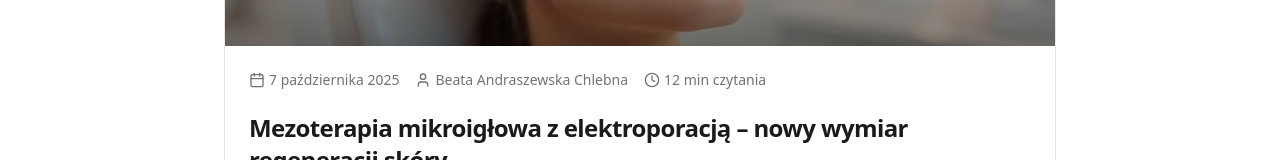
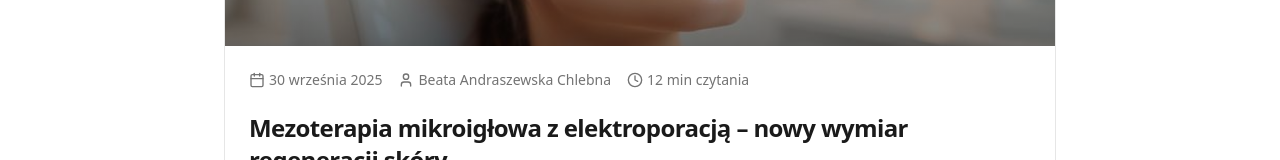
Before and after one commit to Durantealghieri/beata-s-glow-space, a React (Vite) app: page /blog in a window 1280 px wide. Shown: the part 498-658 px from the top of the page. Built offline with nearby package versions, Linux system fonts and the light colour scheme.

Commit message:
Update blog post date

```diff
--- a/src/pages/Blog.tsx
+++ b/src/pages/Blog.tsx
@@ -128,7 +128,7 @@ Połączenie mikronakłuwania z elektroporacją określane bywa mianem terapii s
 **Podsumowanie**
 
 Mezoterapia mikroigłowa z elektroporacją to innowacyjna technika, która wynosi klasyczne mikronakłuwanie na wyższy poziom. Dzięki synergii mechanicznego i elektrycznego działania, zabieg ten zapewnia skórze kompleksową stymulację i odżywienie. Liczne źródła i doświadczenia kliniczne potwierdzają, że taka kombinacja przekłada się na efektywniejszą regenerację skóry, głębszą penetrację składników aktywnych i szybsze rezultaty estetyczne. Bez zwiększenia inwazyjności uzyskujemy maksymalne korzyści – skóra staje się wyraźnie gładsza, jędrniejsza i pełna blasku. Jest to z pewnością metoda godna uwagi w arsenale współczesnej kosmetologii i dermatologii estetycznej, oferująca nowy wymiar odnowy skóry dla wymagających pacjentów.`,
-      date: "7 października 2025",
+      date: "30 września 2025",
       author: "Beata Andraszewska Chlebna",
       readTime: "12 min czytania",
       excerpt: "Poznaj innowacyjną technikę łączącą mikronakłuwanie z elektroporacją. Dowiedz się, jak działa ten zabieg, jakie daje efekty i dla kogo jest przeznaczony."
```
